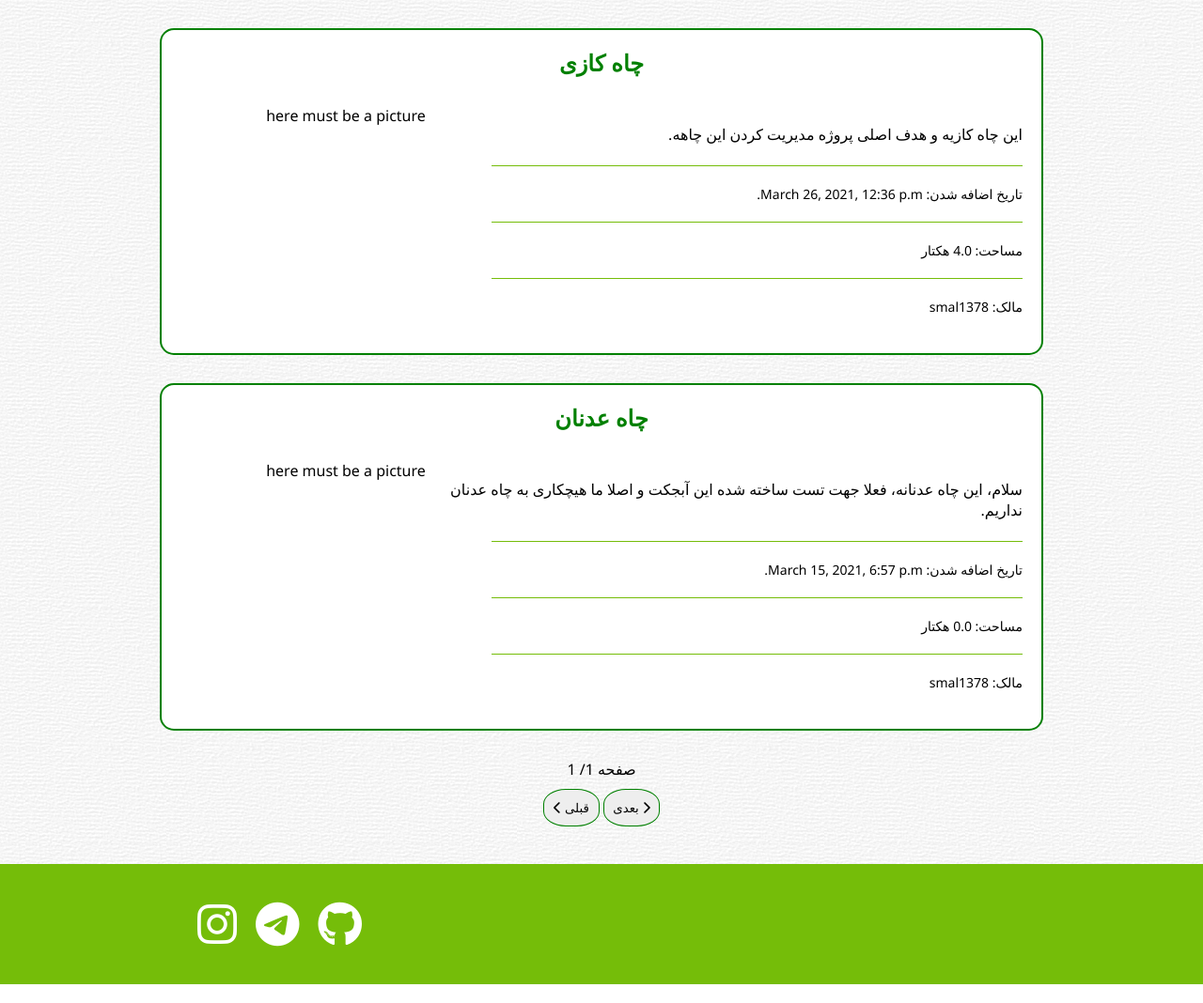
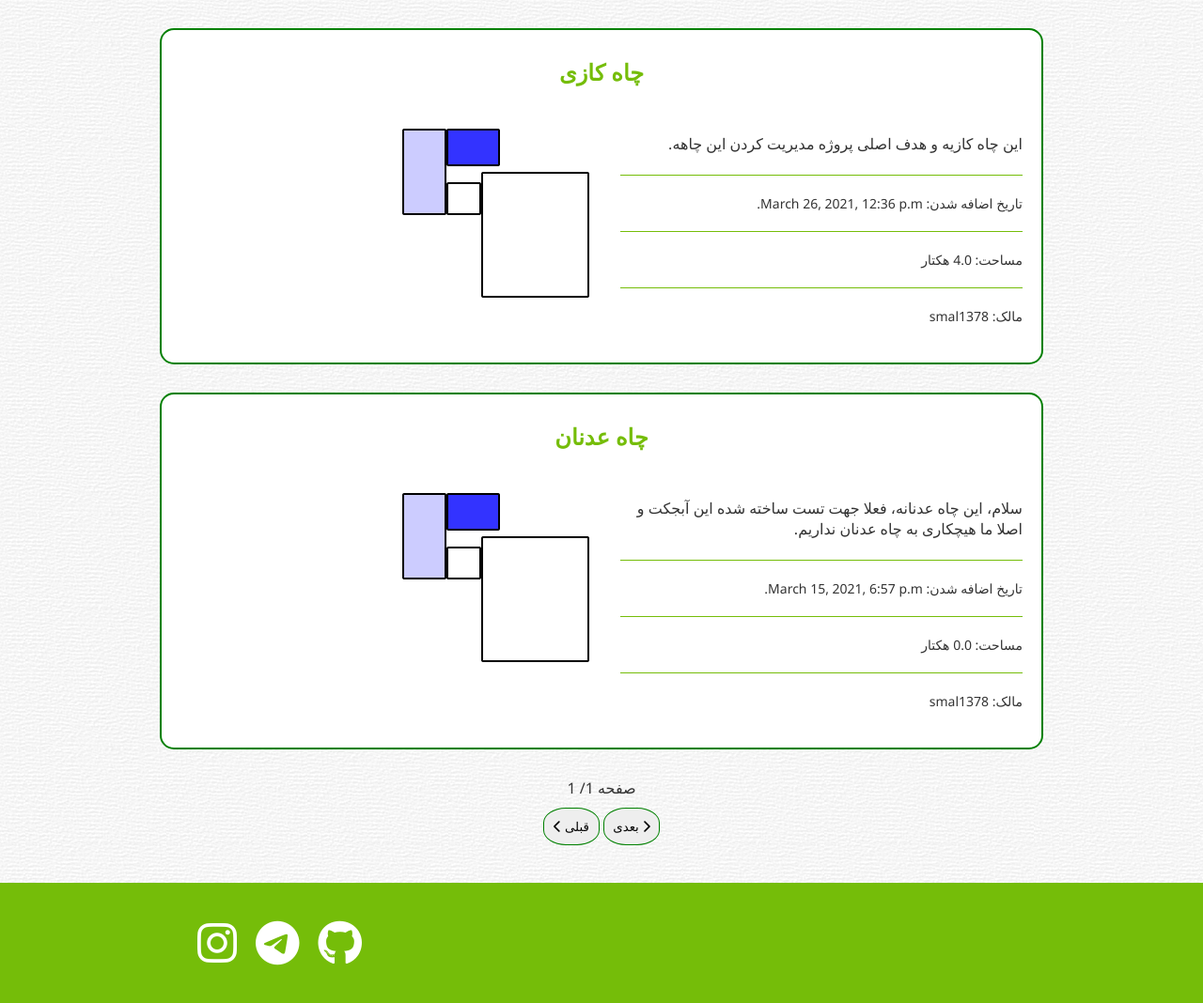
Before and after one commit to smal1378/Kazi, a Django app: page / in a window 1280 px wide. Shown: the part 102-1170 px from the top of the page at 94% size. Run offline with Django 3.2, Linux system fonts and the light colour scheme; data comes from the database, SQL or seed files in the repository; both versions use the stored data as it was after the commit; some libraries are stand-ins or nearby versions.

Commit message:
some changes

```diff
--- a/maps/static/maps/base.css
+++ b/maps/static/maps/base.css
@@ -2,12 +2,13 @@
 * {
     margin: 0;
     padding: 0;
+    direction: rtl;
+    box-sizing: border-box;
 }
 header {
     background-color: green;
     padding: 50px;
     direction: rtl;
-    box-sizing: border-box;
 }
 
 /* Main Styling*/
--- a/maps/static/maps/home.css
+++ b/maps/static/maps/home.css
@@ -2,13 +2,20 @@
     direction: rtl;
     box-sizing: border-box;
 }
+
+body {
+    color: #333;
+}
+
 a {
     text-decoration: none;
 }
+
 #home_container {
     max-width: 1000px;
     margin: auto;
 }
+
 .map {
     border: 2px solid green;
     border-radius: 15px;
@@ -16,34 +23,43 @@ a {
     overflow: hidden;
     background: none #fff;
 }
+
 .map h2 {
     text-align: center;
     margin: 20px auto;
     line-height: 30px;
 }
+
 .map h2 a {
-    color: green;
+    color: #75bd09;
     font-weight: bold;
     display: inline-block;
-    padding-bottom: 10px;
+    padding: 10px;
 }
+
+.map h2 a:hover {
+    font-size: 28px;
+}
+
 .map .picture, .info {
     float: right;
 }
+
 .map .info {
-    width: 70%;
+    width: 50%;
     padding: 20px;
 }
+
 .map p.more_info {
-    margin-left: 50px;
     border-top: 1px solid #75bd09;
     padding: 20px 0;
     font-size: 14px;
 }
 .map .picture {
-    width: 30%;
+    width: 50%;
     height: 230px;
 }
+
 .pagination {
     text-align: center;
 }
--- a/maps/templates/maps/base.html
+++ b/maps/templates/maps/base.html
@@ -4,7 +4,8 @@
     <meta charset="UTF-8">
     {% load static %}
     <link rel="stylesheet" href="{% static 'maps/base.css' %}">
-    {% block link_css %}
+    <script src="https://kit.fontawesome.com/408c969056.js" crossorigin="anonymous"></script>
+    {% block link %}
     {% endblock %}
     <title>{% block title %}{% endblock %}</title>
 </head>
--- a/maps/templates/maps/home.html
+++ b/maps/templates/maps/home.html
@@ -4,9 +4,8 @@
     {% extends "maps/base.html" %}
     <meta charset="UTF-8">
     {% load static %}
-    {% block link_css %}
+    {% block link %}
     <link rel="stylesheet" href="{% static 'maps/home.css' %}">
-    <script src="https://kit.fontawesome.com/408c969056.js" crossorigin="anonymous"></script>
     {% endblock %}
     <title>{% block title %} Kazi | Home {% endblock %}</title>
 </head>
@@ -25,7 +24,7 @@
                 </div>
                 <!-- .info -->
                 <div class="picture">
-                    here must be a picture
+                    <img src="{% static 'images/model.png' %}" alt="model picture">
                 </div>
                 <!-- .picture -->
             </div>
```
Also changed, not shown: maps/templates/maps/signup.html (+8 -1 lines), db.sqlite3, maps/static/images/model.png (added), maps/static/maps/signup.css (added).
